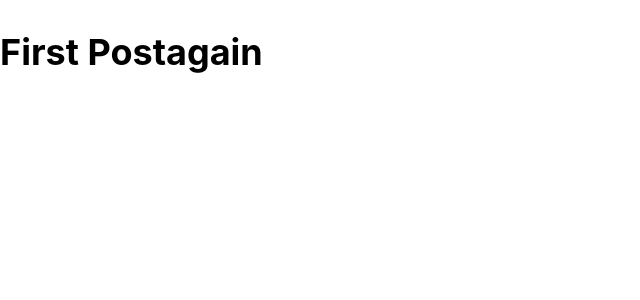
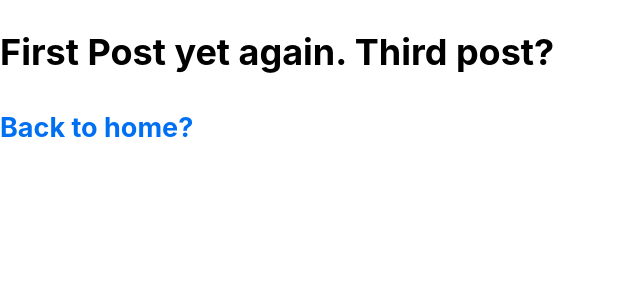
Before and after one commit to glitterspin/farm_events, a Next.js app in the folder nextjs-blog/: page /posts/first-post in a window 1280 px wide. Shown: the top 300 px of the page, without its empty margins (0-640 px from the left). Built offline with nearby package versions, Linux system fonts and the light colour scheme.

Commit message:
first post edited to include routing

```diff
--- a/nextjs-blog/pages/posts/first-post.js
+++ b/nextjs-blog/pages/posts/first-post.js
@@ -1,7 +1,14 @@
 import Link from 'next/link'
-import Head from 'next/head'
-// import Layout from '../../../components/layout'
 
 export default function FirstPost() {
-    return <h1> First Postagain </h1>
+    return (
+        <>
+        <h1>First Post yet again. Third post?</h1>
+        <h2>
+            <Link href="/">
+                <a>Back to home?</a>
+            </Link>
+        </h2>
+        </>
+    )
 }
```
Also changed, not shown: nextjs-blog/pages/index.js (+6 -1 lines).
